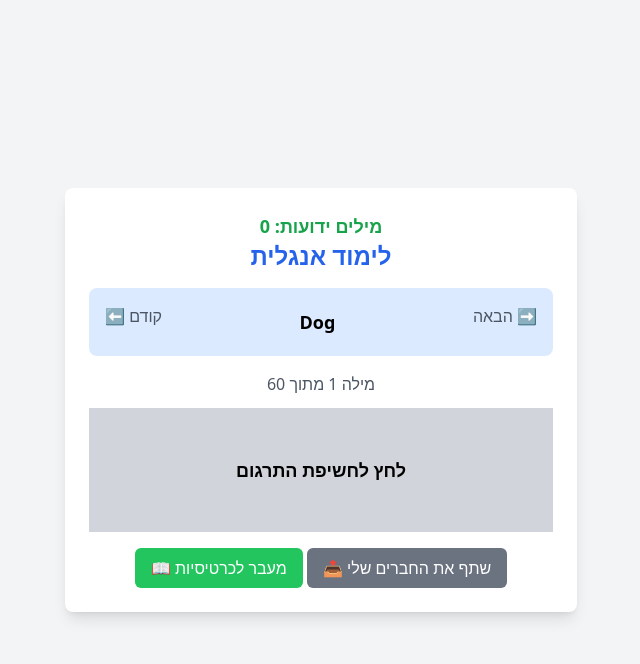
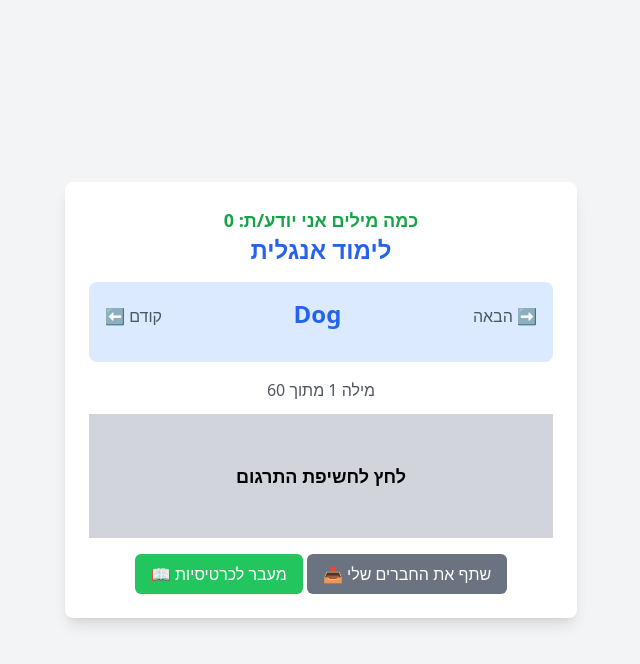
Before and after one commit to seportnoy80/English, a plain HTML site: page index.html in a window 1280 px wide. Both pictures are taken after a click on the button "📤 שתף את החברים שלי". Shown: the whole page, without its empty margins (319-959 px from the left). Drawn offline with nearby package versions, Linux system fonts and the light colour scheme.

Commit message:
Add files via upload

```diff
--- a/index.html
+++ b/index.html
@@ -1,6 +1,15 @@
 <!DOCTYPE html>
 <html lang="he">
 <head>
+<!-- Google tag (gtag.js) -->
+<script async src="https://www.googletagmanager.com/gtag/js?id=G-1N9WJVNPBP"></script>
+<script>
+  window.dataLayer = window.dataLayer || [];
+  function gtag(){dataLayer.push(arguments);}
+  gtag('js', new Date());
+
+  gtag('config', 'G-1N9WJVNPBP');
+</script>
     <meta charset="UTF-8">
     <meta name="viewport" content="width=device-width, initial-scale=1.0">
     <title>לימוד אנגלית</title>
@@ -9,14 +18,14 @@
 <body class="bg-gray-100 flex items-center justify-center h-screen">
 
     <div class="bg-white p-6 rounded-lg shadow-lg text-center max-w-lg w-full">
-	<p id="knownWordsCounter" class="text-lg font-bold text-green-600">אוצר במילים שלי  : 0 מילים</p>
+	<p id="knownWordsCounter" class="text-lg font-bold text-green-600">`כמה מילים אני יודע/ת:</p>
 
 	<div id="messageBox" class="hidden text-green-600 text-lg mt-2"></div>
         <h1 class="text-2xl font-bold mb-4 text-blue-600">לימוד אנגלית</h1>
 
         <div class="flex justify-between items-center bg-blue-100 p-4 rounded-lg mb-4">
             <button id="prevSentenceBtn" class="text-gray-600 mb-3">⬅️ קודם</button>
-            <p id="englishWord" class="text-lg font-semibold cursor-pointer">לחץ כדי לקבל מילה</p>
+            <p id="englishWord" class="text-2xl font-bold mb-4 text-blue-600">לחץ כדי לקבל מילה</p>
             <button id="nextSentenceBtn" class="text-gray-600 mb-3">הבאה ➡</button>
         </div>
 
@@ -25,7 +34,7 @@
         <div class="bg-gray-200 p-4 rounded-lg relative cursor-pointer" id="translationContainer">
             <p id="hebrewTranslation" class="text-xl text-gray-800 font-bold mt-2 opacity-0 cursor-pointer">תרגום בעברית</p>
             <div id="coverLayer" class="absolute inset-0 bg-gray-300 flex items-center justify-center text-lg font-bold cursor-pointer">לחץ לחשיפת התרגום</div><button id="removeWordBtn" class="bg-blue-500 text-white px-4 py-2 rounded-md hover:bg-blue-600 mt-4">
-    ✅ אני יודע מילה זו
+    ✅ מכיר את המילה הזאת
 </button>
 
         </div>
--- a/script.js
+++ b/script.js
@@ -5,7 +5,7 @@ let knownWords = JSON.parse(localStorage.getItem("knownWords")) || [];
 
 // Update counter
 function updateKnownWordsCounter() {
-    document.getElementById("knownWordsCounter").textContent = `מילים ידועות: ${knownWords.length}`;
+    document.getElementById("knownWordsCounter").textContent = `כמה מילים אני יודע/ת: ${knownWords.length}`;
 }
 
 document.addEventListener("DOMContentLoaded", () => {
@@ -85,7 +85,7 @@ function removeKnownWord() {
 
 function shareProgress() {
     const shareText = `אני לומד עברית! אני כבר יודע ${knownWords.length} מילים! 🌟
-    נסו גם: https://yourlanguagewebsite.com`;
+    נסו גם: https://english.casual-words.com/`;
     if (navigator.share) {
         navigator.share({ text: shareText })
             .then(() => console.log("Shared successfully"))
```
Also changed, not shown: flashcards.html (+10 -2 lines).
